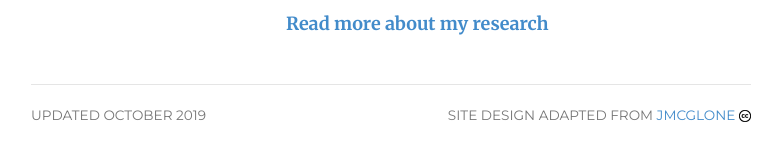
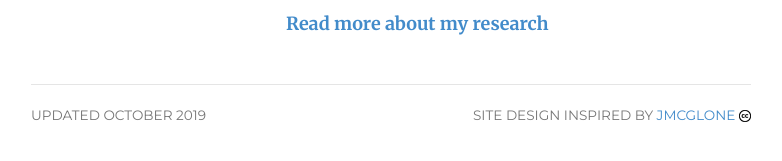
Before and after one commit to liqian-ma/liqian-ma.github.io, a Jekyll site: the page built from index.html, in a window 1280 px wide. Shown: the part 544-705 px from the top of the page, without its empty margins (249-1031 px from the left). Built offline with Jekyll 4.4.1, drawn with Linux system fonts in a browser that asks for light colours.

Commit message:
Update footer.html

```diff
--- a/_includes/footer.html
+++ b/_includes/footer.html
@@ -4,6 +4,6 @@
 	<p><small>updated October 2019</small></p>
 	</div>
 	<div class="col-sm-8">
-	<p class="pull-right"><small>Site design adapted from <a href="https://github.com/jmcglone/jmcglone.github.io" target="_blank">jmcglone</a> <a href="http://creativecommons.org/licenses/by/3.0/deed.en_US" target="_blank"><img  class="img" alt="Creative Commons Attribution 3.0 Unported" src="http://liqian-ma.github.io/files/cc.png" width="12" height="12""></a></small></p>
+	<p class="pull-right"><small>Site design inspired by <a href="https://github.com/jmcglone/jmcglone.github.io" target="_blank">jmcglone</a> <a href="http://creativecommons.org/licenses/by/3.0/deed.en_US" target="_blank"><img  class="img" alt="Creative Commons Attribution 3.0 Unported" src="http://liqian-ma.github.io/files/cc.png" width="12" height="12""></a></small></p>
 	</div>
 </div> <!-- /footer -->
```
